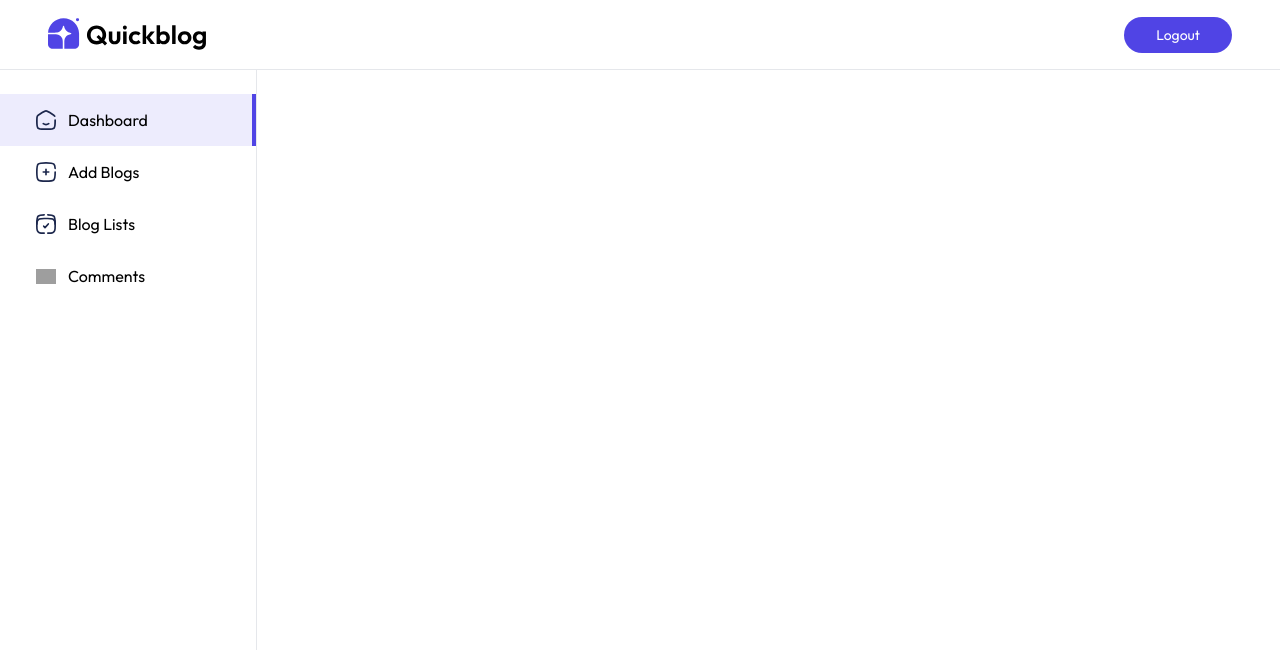
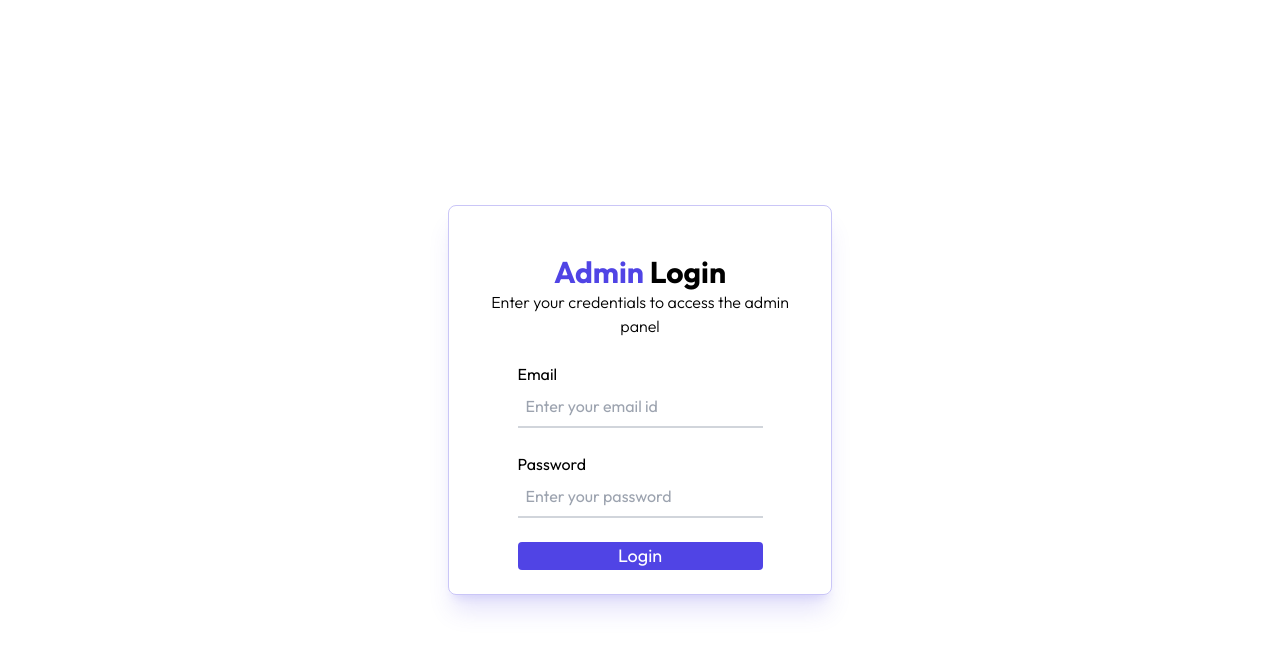
Before and after one commit to AshaSaini-033/QuickBlog, a React (Vite) app in the folder client/: page /admin in a window 1280 px wide. Shown: the top 650 px of the page. Built offline with nearby package versions, Linux system fonts and the light colour scheme; grey boxes are pictures that could not be loaded.

Commit message:
added login page ui

```diff
--- a/client/src/App.jsx
+++ b/client/src/App.jsx
@@ -7,6 +7,7 @@
 import ListBlog from './pages/admin/ListBlog'
 import Dashboard from './pages/admin/Dashboard'
 import Comments from './pages/admin/Comments'
+import Login from './components/admin/Login'
 
 const App = () => {
   return (
@@ -14,7 +15,7 @@
       <Routes>
         <Route path = '/' element = {<Home/>} />
         <Route path = '/blog/:id' element = {<Blog />} />
-         <Route path = '/admin' element={<Layout/>} >
+         <Route path = '/admin' element={ false?<Layout/> :<Login/>} >
         <Route index  element={<Dashboard/>} />
         {/* childsroutes fro admin pages */}
          <Route path = 'addBlog' element={<AddBlog/>} />
--- a/client/src/components/admin/Login.jsx
+++ b/client/src/components/admin/Login.jsx
@@ -1,9 +1,31 @@
 import React from 'react'
 
 const Login = () => {
+    const handleSubmit =async(e) =>{
+        e.preventDefault()
+    }
   return (
-    <div>
-
+    <div className='flex items-center justify-center h-screen'>
+      <div className='w-full max-w-sm p-6 max-md:m-6 border border-primary/30 shadow-xl shadow-primary/15 rounded-lg'>
+        <div className='flex flex-col items-center justify-center'>
+            {/* title and des */}
+            <div className='w-full py-6 text-center'>
+                <h1 className='text-3xl font-bold '><span className='text-primary'>Admin</span> Login</h1>
+                <p className='font-light'>Enter your credentials to access the admin panel</p>
+            </div>
+            <form onSubmit={handleSubmit}>
+                <div className='flex flex-col'>
+                    <label>Email</label>
+                    <input type ="email" required placeholder='Enter your email id' className='border-b-2 border-gray-300 p-2 outline-none mb-6'/>
+                </div>
+                  <div className='flex flex-col'>
+                    <label>Password</label>
+                    <input type ="password" required placeholder='Enter your password' className='border-b-2 border-gray-300 p-2 outline-none mb-6'/>
+                </div>
+                <button type='submit' className='w-full text-center text-lg bg-primary text-white cursor-pointer rounded hover-bg-primary/90 transition-all'>Login</button>
+            </form>
+        </div>
+      </div>
     </div>
   )
 }
```
